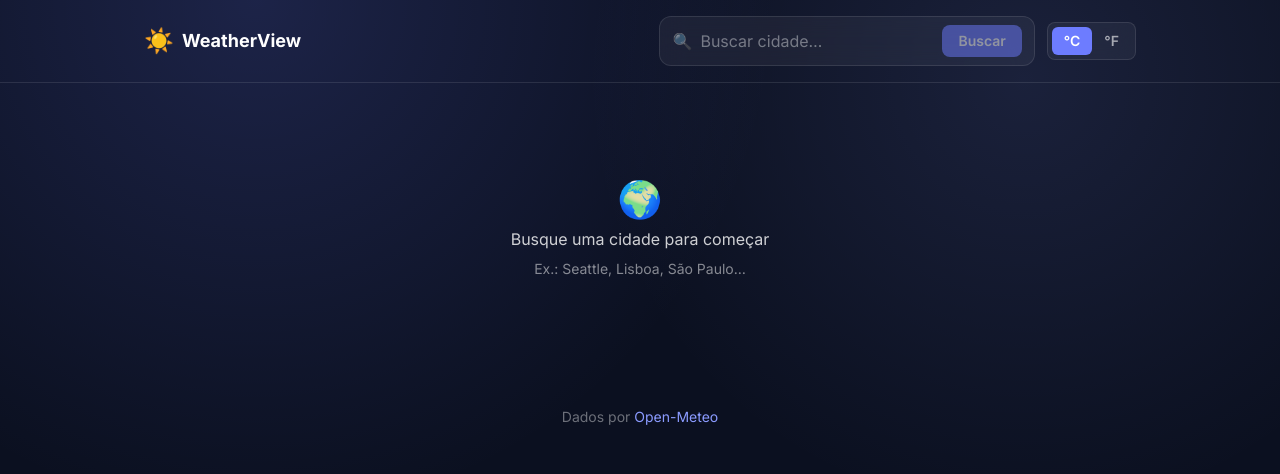
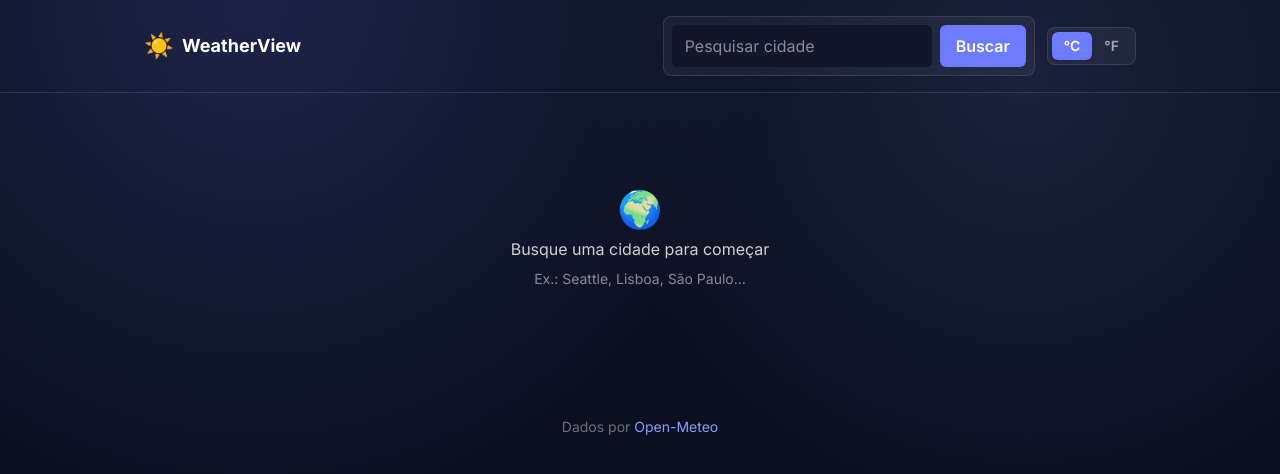
Before and after one commit to treinamentos-serpro/sdd-weather-app-jorgeferraz, a React (Vite) app: page / in a window 1280 px wide. Shown: the top 474 px of the page. Built offline with nearby package versions, Linux system fonts and the light colour scheme.

Commit message:
feat(P6.3): adiciona barra de busca acessível

```diff
--- a/src/components/SearchBar.tsx
+++ b/src/components/SearchBar.tsx
@@ -5,43 +5,43 @@ interface SearchBarProps {
   disabled?: boolean;
 }
 
-/** Barra de busca de cidade. Bloqueia submit com input vazio. */
-export default function SearchBar({ onSearch, disabled }: SearchBarProps) {
-  const [value, setValue] = useState('');
+export default function SearchBar({ onSearch, disabled = false }: SearchBarProps) {
+  const [city, setCity] = useState('');
 
-  function handleSubmit(e: FormEvent) {
-    e.preventDefault();
-    const trimmed = value.trim();
-    if (!trimmed) return;
-    onSearch(trimmed);
+  function handleSubmit(event: FormEvent<HTMLFormElement>) {
+    event.preventDefault();
+
+    const searchTerm = city.trim();
+    if (searchTerm) {
+      onSearch(searchTerm);
+    }
   }
 
   return (
-    <form role="search" onSubmit={handleSubmit} className="w-full max-w-md">
-      <div className="flex items-center gap-2 rounded-xl border border-white/10 bg-white/5 px-3 py-2 backdrop-blur-md focus-within:border-accent-500">
-        <span aria-hidden="true" className="text-white/50">
-          🔍
-        </span>
-        <label htmlFor="city-search" className="sr-only">
-          Buscar cidade
+    <form
+      className="flex w-full max-w-xl gap-2 rounded-lg border border-white/10 bg-white/5 p-2 backdrop-blur-md"
+      onSubmit={handleSubmit}
+      role="search"
+    >
+      <label className="sr-only" htmlFor="city-search">
+        Pesquisar cidade
       </label>
       <input
+        className="min-w-0 flex-1 rounded-md border border-transparent bg-night-800 px-3 py-2 text-white outline-none placeholder:text-white/50 focus:border-accent-400 focus:ring-2 focus:ring-accent-400/50 disabled:cursor-not-allowed disabled:opacity-60"
+        disabled={disabled}
         id="city-search"
-          type="text"
-          value={value}
-          onChange={(e) => setValue(e.target.value)}
-          placeholder="Buscar cidade…"
-          autoComplete="off"
-          className="flex-1 bg-transparent text-white placeholder-white/40 outline-none"
+        onChange={(event) => setCity(event.target.value)}
+        placeholder="Pesquisar cidade"
+        type="search"
+        value={city}
       />
       <button
+        className="rounded-md bg-accent-500 px-4 py-2 font-semibold text-white transition-colors hover:bg-accent-400 focus:outline-none focus:ring-2 focus:ring-accent-400 focus:ring-offset-2 focus:ring-offset-night-900 disabled:cursor-not-allowed disabled:opacity-60"
+        disabled={disabled}
         type="submit"
-          disabled={disabled || !value.trim()}
-          className="rounded-lg bg-accent-500 px-4 py-1.5 text-sm font-semibold text-white transition hover:bg-accent-600 disabled:cursor-not-allowed disabled:opacity-50"
       >
         Buscar
       </button>
-      </div>
     </form>
   );
 }
```
Lines whose indentation alone changed are shown as unchanged.
